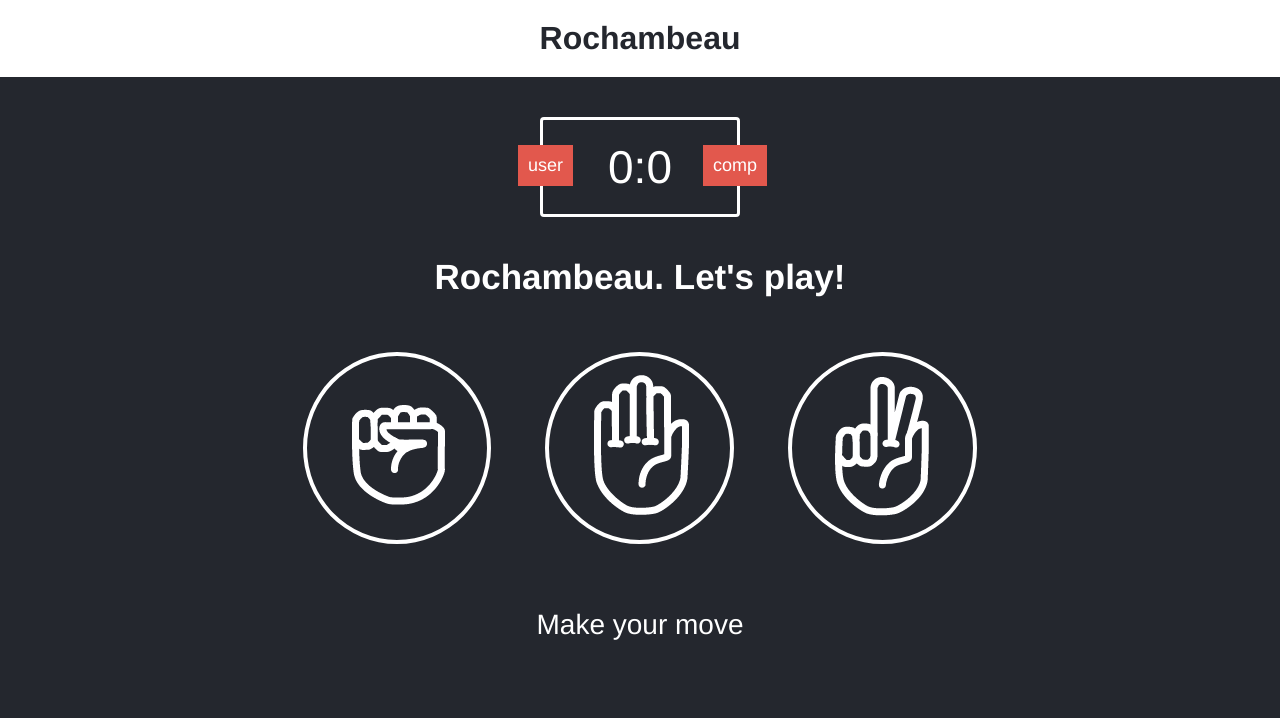
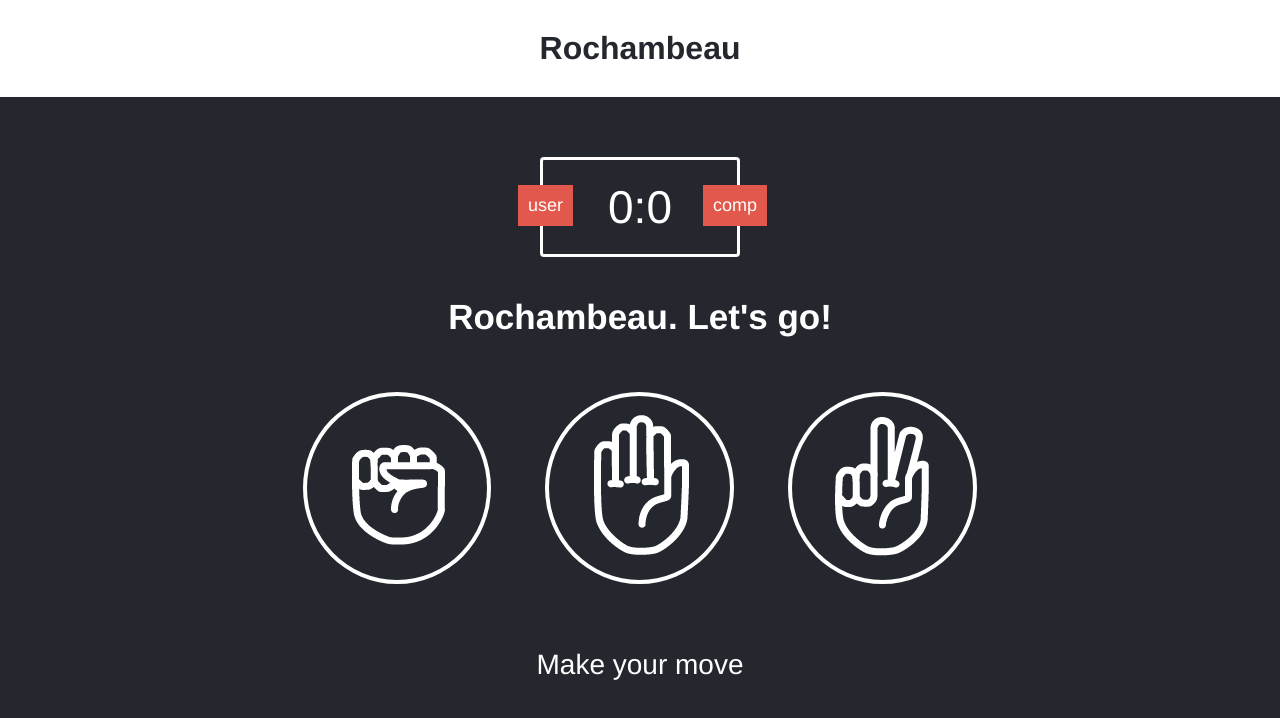
Before and after one commit to vanmer/Rochambeau, a plain HTML site: page index.html in a window 1280 px wide. Drawn offline with Linux system fonts and the light colour scheme.

Commit message:
change text, add padding

```diff
--- a/index.html
+++ b/index.html
@@ -20,7 +20,7 @@
     </div>
 
     <div class="result">
-      <p>Rochambeau. Let's play!</p>
+      <p>Rochambeau. Let's go!</p>
     </div>
 
     <div class="choices">
--- a/styles.css
+++ b/styles.css
@@ -11,7 +11,7 @@ body {
 
 header {
   background-color: white;
-  padding: 20px;
+  padding: 30px;
 }
 
 header > h1 {
@@ -20,7 +20,7 @@ header > h1 {
 }
 
 article {
-  padding-top: 20px;
+  padding-top: 40px;
 }
 
 .score-board {
```
